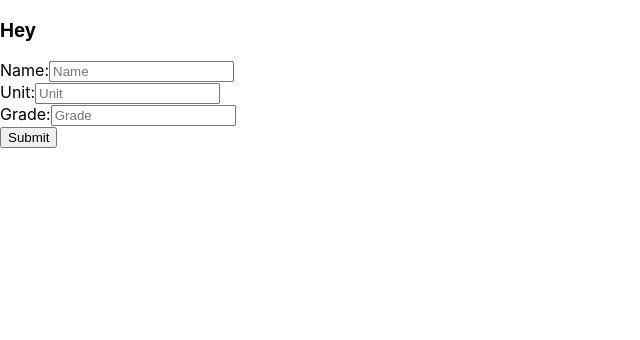
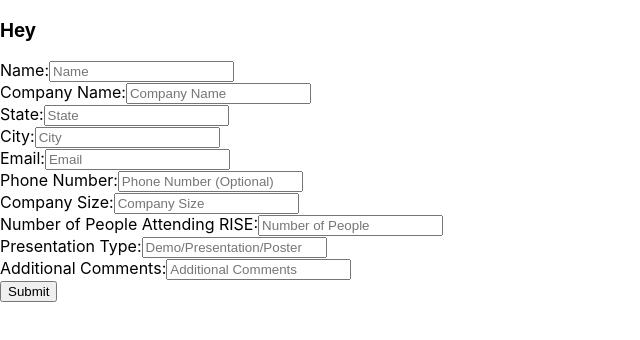
Before and after one commit to purdue-arc/FormDataApp, a React (Create React App) app: page / in a window 1280 px wide. Shown: the top 340 px of the page, without its empty margins (0-640 px from the left). Built offline with nearby package versions, Linux system fonts and the light colour scheme.

Commit message:
Add fields for form

```diff
--- a/package.json
+++ b/package.json
@@ -10,6 +10,7 @@
     "react": "^18.2.0",
     "react-dom": "^18.2.0",
     "react-scripts": "5.0.1",
+    "react-select": "^5.7.7",
     "web-vitals": "^2.1.4"
   },
   "scripts": {
--- a/src/ResultsAdd.js
+++ b/src/ResultsAdd.js
@@ -5,16 +5,30 @@ class ResultsAdd extends React.Component{
 
     state = {
         name:'',
-        unit:'',
-        grade:''
+        companyName:'',
+        stateLocation: '',
+        cityLocation: '',
+        companySize: '',
+        contactEmail: '',
+        phoneNumber: '',
+        numPeople: '',
+        presentationType: '',
+        comments: ''
     }
 
     postDataHandler = (e) => {
         e.preventDefault();
         const Data = {
             name: this.state.name,
-            unit: this.state.unit,
-            grade: this.state.grade
+            companyName: this.state.companyName,
+            stateLocation: this.state.stateLocation,
+            cityLocation: this.state.cityLocation,
+            companySize: this.state.companySize,
+            contactEmail: this.state.contactEmail,
+            phoneNumber: this.state.phoneNumber,
+            numPeople: this.state.numPeople,
+            presentationType: this.state.presentationType,
+            comments: this.state.comments
         }
         result.post('/marks.json', Data).then(response => {
             console.log(response);
@@ -46,9 +60,16 @@ class ResultsAdd extends React.Component{
                     <div className="column">
                         <h3>Hey</h3>
                         <form className="ui form" onSubmit={this.postDataHandler}>
-                            {this.renderInputField("text","name", "Name:", "Name")}
-                            {this.renderInputField("text","unit", "Unit:", "Unit")}
-                            {this.renderInputField("email","grade", "Grade:", "Grade")}
+                            {this.renderInputField("text","name", "Name:", "Name", require)}
+                            {this.renderInputField("text","companyName", "Company Name:", "Company Name",require)}
+                            {this.renderInputField("text","stateLocation", "State:", "State", require)}
+                            {this.renderInputField("text","cityLocation", "City:", "City",require)}
+                            {this.renderInputField("email","contactEmail", "Email:", "Email",require)}
+                            {this.renderInputField("text","phoneNumber", "Phone Number:", "Phone Number (Optional)")}
+                            {this.renderInputField("text","companySize", "Company Size:", "Company Size", require)}
+                            {this.renderInputField("text","numPeople", "Number of People Attending RISE:", "Number of People",require)}
+                            {this.renderInputField("text","presentationType", "Presentation Type:", "Demo/Presentation/Poster",require)}
+                            {this.renderInputField("text","comments", "Additional Comments:", "Additional Comments")}
                             <button className="ui blue submit button">Submit</button>
                         </form>
                     </div>
```
Also changed, not shown: 1 other file (tests, documents, lock files or other folders).
